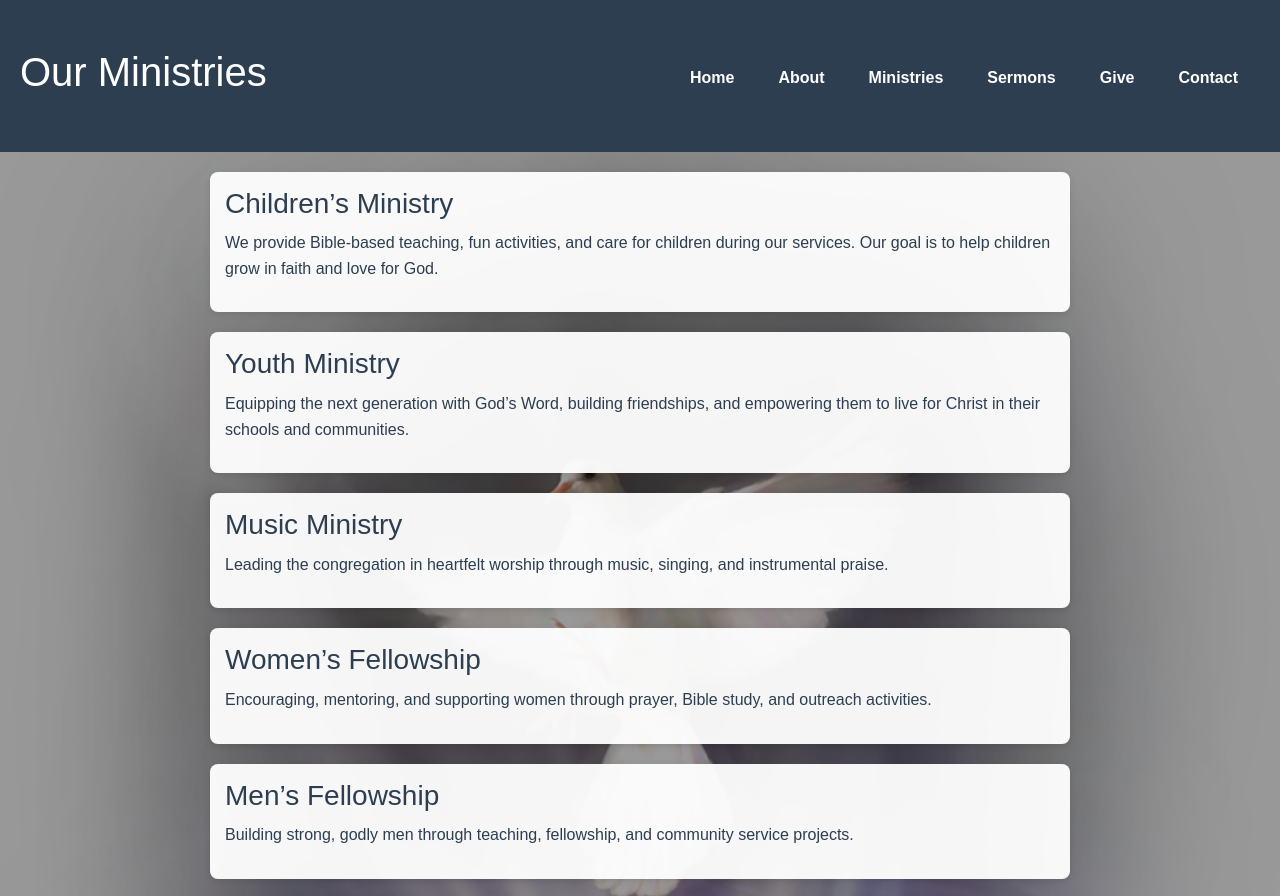
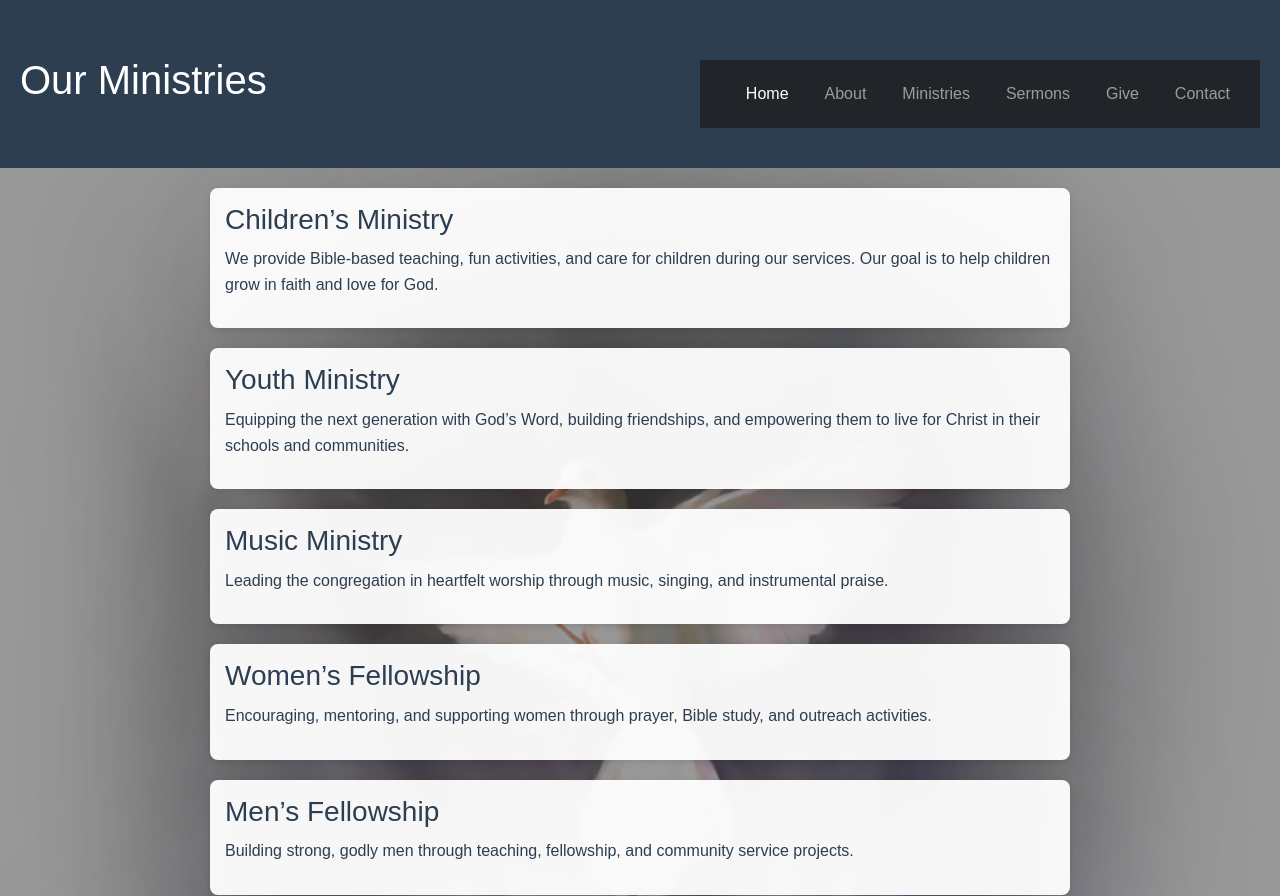
Before and after one commit to k1kabi/rccg-lion-of-judah, a plain HTML site: page ministries.html in a window 1280 px wide. Shown: the top 896 px of the page. Drawn offline with nearby package versions, Linux system fonts and the light colour scheme.

Commit message:
Update ministries.html

```diff
--- a/ministries.html
+++ b/ministries.html
@@ -117,16 +117,33 @@
     <h1>Our Ministries</h1>
 
 
-    <nav>
-        <ul>
-            <li><a href="index.html">Home</a></li>
-            <li><a href="about.html">About</a></li>
-            <li><a href="ministries.html">Ministries</a></li>
-            <li><a href="sermons.html">Sermons</a></li>
-            <li><a href="give.html">Give</a></li>
-            <li><a href="contact.html">Contact</a></li>
-        </ul>
-    </nav>
+    <nav class="navbar navbar-expand-lg navbar-dark bg-dark">
+  <div class="container">
+    <!-- Brand -->
+    <a class="navbar-brand" href="index.html"></a>
+
+    <!-- Hamburger Button -->
+    <button class="navbar-toggler" type="button" data-bs-toggle="collapse" data-bs-target="#mainNavbar" aria-controls="mainNavbar" aria-expanded="false" aria-label="Toggle navigation">
+      <span class="navbar-toggler-icon"></span>
+    </button>
+
+    <!-- Menu Links -->
+    <div class="collapse navbar-collapse" id="mainNavbar">
+      <ul class="navbar-nav ms-auto">
+        <li class="nav-item"><a class="nav-link active" href="index.html">Home</a></li>
+        <li class="nav-item"><a class="nav-link" href="about.html">About</a></li>
+        <li class="nav-item"><a class="nav-link" href="ministries.html">Ministries</a></li>
+        <li class="nav-item"><a class="nav-link" href="sermons.html">Sermons</a></li>
+        <li class="nav-item"><a class="nav-link" href="give.html">Give</a></li>
+        <li class="nav-item"><a class="nav-link" href="contact.html">Contact</a></li>
+      </ul>
+    </div>
+  </div>
+</nav>
+
+<!-- Bootstrap JS (needed for hamburger to work) -->
+<script src="https://cdn.jsdelivr.net/npm/bootstrap@5.3.2/dist/js/bootstrap.bundle.min.js"></script>
+
   </header>
 
   <main class="ministries-section">
```
